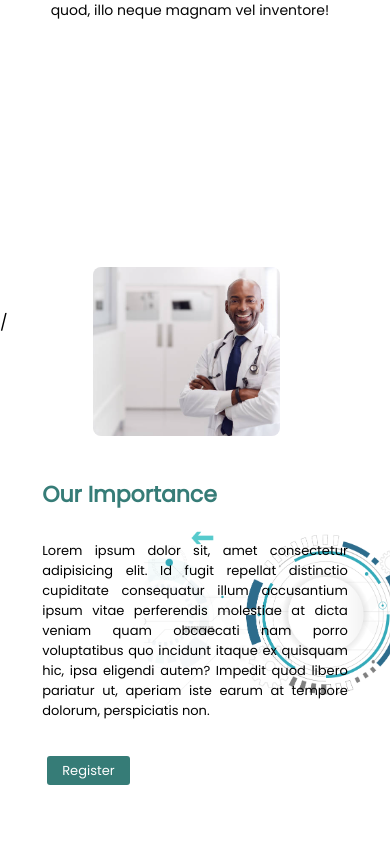
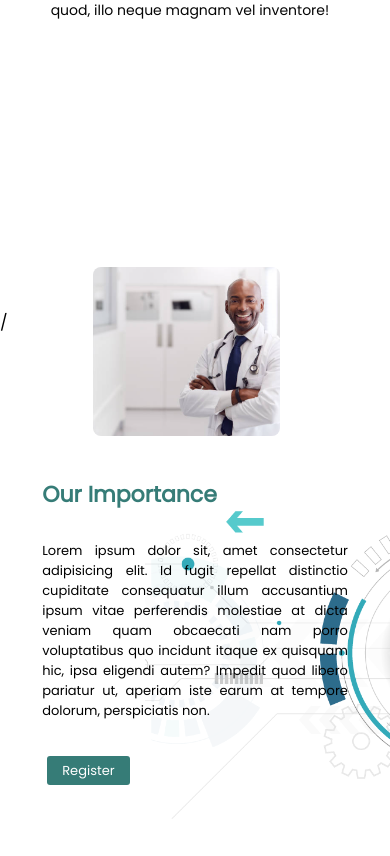
Before and after one commit to Sheila-a/Clientele, a React (Create React App) app: page / in a window 390 px wide. Shown: the part 1589-2445 px from the top of the page. Built offline with nearby package versions, Linux system fonts and the light colour scheme; a web font is replaced by a local one.

Commit message:
Test for Imp responsiveness (6)

```diff
--- a/src/Components/Home/Importance/Imp.css
+++ b/src/Components/Home/Importance/Imp.css
@@ -113,8 +113,8 @@
     background-image: none;
     background-image: url(../../../Images/Abstract-circle.png);
     background-repeat: no-repeat;
-    background-size: 70%;
-    background-position: 17vh 42vh;
+    background-size: 120%;
+    background-position: 17vh 35vh;
   }
 
   .images {
```
